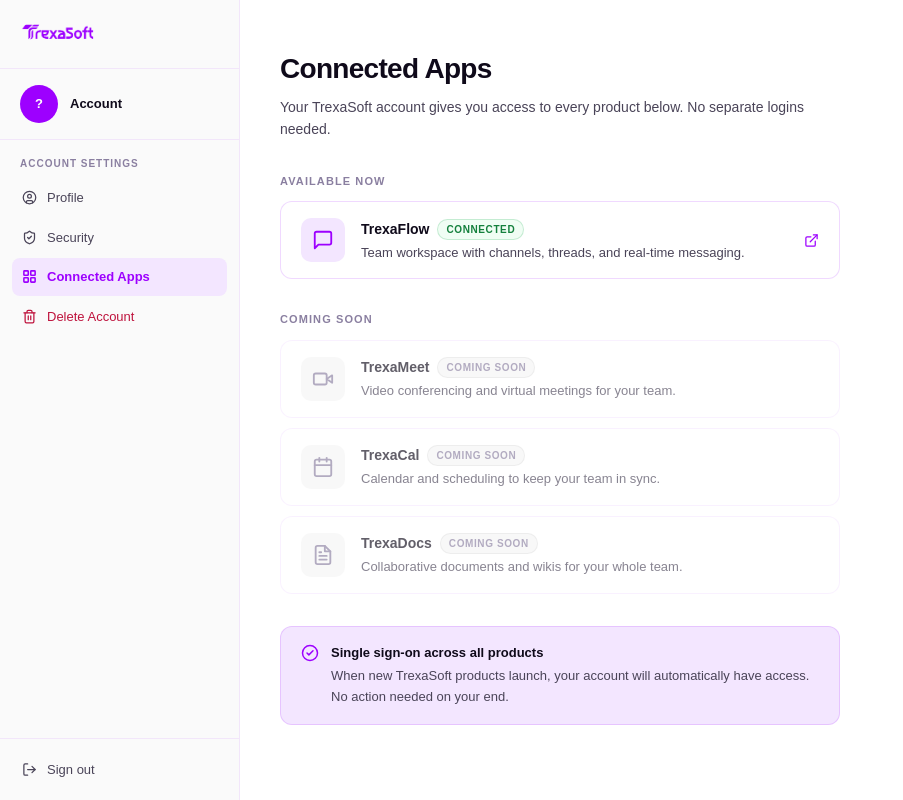
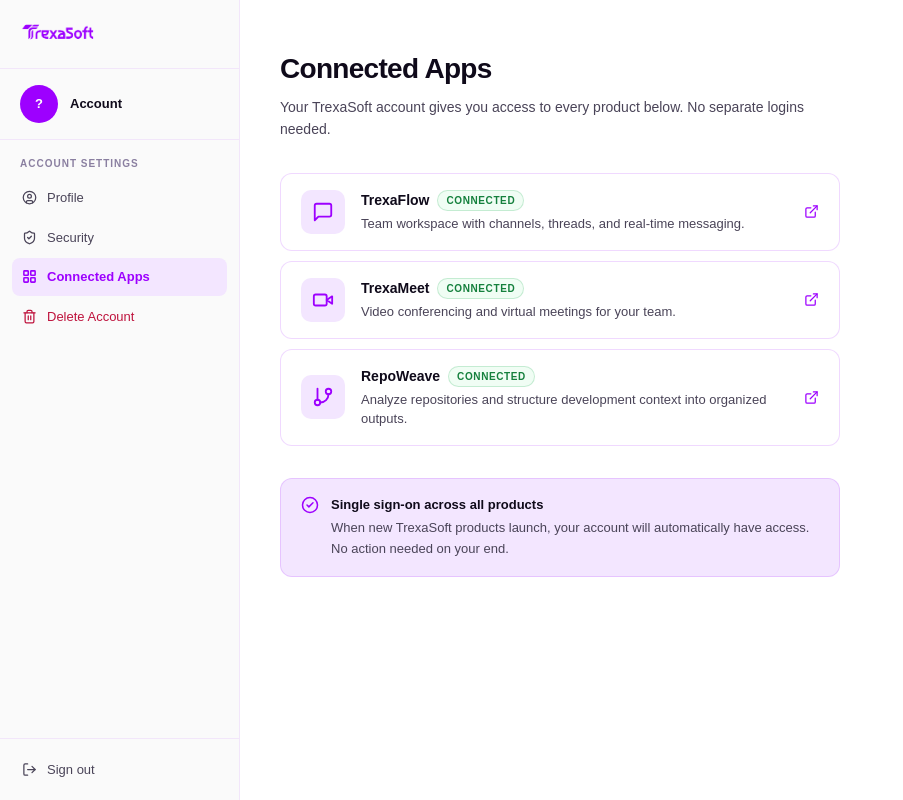
Before and after one commit to trexasoft-in/TrexaSoft, a Next.js app: page /account/apps in a window 1280 px wide. Shown: the whole page, without its empty margins (0-903 px from the left). Built offline with nearby package versions, Linux system fonts and the light colour scheme; no server answers; sample sign-in values are in the browser's storage; a web font is replaced by a local one.

Commit message:
feat: add apps dashboard page to display connected TrexaSoft products

```diff
--- a/app/account/apps/page.tsx
+++ b/app/account/apps/page.tsx
@@ -7,11 +7,11 @@ const apps = [
     id: 'trexaflow',
     name: 'TrexaFlow',
     description: 'Team workspace with channels, threads, and real-time messaging.',
-    url: 'https://trexaflow.vercel.app',
+    url: 'https://flow.trexasoft.in',
     status: 'active',
     icon: (
       <svg width="22" height="22" viewBox="0 0 24 24" fill="none" stroke="currentColor" strokeWidth="2" strokeLinecap="round" strokeLinejoin="round">
-        <path d="M21 15a2 2 0 0 1-2 2H7l-4 4V5a2 2 0 0 1 2-2h14a2 2 0 0 1 2 2z"/>
+        <path d="M21 15a2 2 0 0 1-2 2H7l-4 4V5a2 2 0 0 1 2-2h14a2 2 0 0 1 2 2z" />
       </svg>
     )
   },
@@ -19,46 +19,30 @@ const apps = [
     id: 'trexameet',
     name: 'TrexaMeet',
     description: 'Video conferencing and virtual meetings for your team.',
-    url: null,
-    status: 'coming_soon',
+    url: 'https://meet.trexasoft.in',
+    status: 'active',
     icon: (
       <svg width="22" height="22" viewBox="0 0 24 24" fill="none" stroke="currentColor" strokeWidth="2" strokeLinecap="round" strokeLinejoin="round">
-        <path d="m22 8-6 4 6 4V8z"/>
-        <rect width="14" height="12" x="2" y="6" rx="2" ry="2"/>
+        <path d="m22 8-6 4 6 4V8z" />
+        <rect width="14" height="12" x="2" y="6" rx="2" ry="2" />
       </svg>
     )
   },
   {
-    id: 'trexacal',
-    name: 'TrexaCal',
-    description: 'Calendar and scheduling to keep your team in sync.',
-    url: null,
-    status: 'coming_soon',
+    id: 'repoweave',
+    name: 'RepoWeave',
+    description: 'Analyze repositories and structure development context into organized outputs.',
+    url: 'https://repoweave.trexasoft.in',
+    status: 'active',
     icon: (
       <svg width="22" height="22" viewBox="0 0 24 24" fill="none" stroke="currentColor" strokeWidth="2" strokeLinecap="round" strokeLinejoin="round">
-        <rect width="18" height="18" x="3" y="4" rx="2" ry="2"/>
-        <line x1="16" x2="16" y1="2" y2="6"/>
-        <line x1="8" x2="8" y1="2" y2="6"/>
-        <line x1="3" x2="21" y1="10" y2="10"/>
+        <line x1="6" y1="3" x2="6" y2="15" />
+        <circle cx="18" cy="6" r="3" />
+        <circle cx="6" cy="18" r="3" />
+        <path d="M18 9a9 9 0 0 1-9 9" />
       </svg>
     )
-  },
-  {
-    id: 'trexadocs',
-    name: 'TrexaDocs',
-    description: 'Collaborative documents and wikis for your whole team.',
-    url: null,
-    status: 'coming_soon',
-    icon: (
-      <svg width="22" height="22" viewBox="0 0 24 24" fill="none" stroke="currentColor" strokeWidth="2" strokeLinecap="round" strokeLinejoin="round">
-        <path d="M14 2H6a2 2 0 0 0-2 2v16a2 2 0 0 0 2 2h12a2 2 0 0 0 2-2V8z"/>
-        <polyline points="14 2 14 8 20 8"/>
-        <line x1="16" x2="8" y1="13" y2="13"/>
-        <line x1="16" x2="8" y1="17" y2="17"/>
-        <polyline points="10 9 9 9 8 9"/>
-      </svg>
-    )
-  },
+  }
 ]
 
 export default function AppsPage() {
@@ -79,34 +63,11 @@ export default function AppsPage() {
         </p>
       </div>
 
-      {/* ACTIVE APPS */}
-      <div style={{ marginBottom: '32px' }}>
-        <p style={{
-          fontSize: '11px', fontWeight: 700, letterSpacing: '0.1em',
-          textTransform: 'uppercase', color: '#8a7fa0', marginBottom: '12px'
-        }}>
-          Available now
-        </p>
-        <div style={{ display: 'flex', flexDirection: 'column', gap: '10px' }}>
-          {apps.filter(a => a.status === 'active').map(app => (
-            <AppCard key={app.id} app={app} />
-          ))}
-        </div>
-      </div>
-
-      {/* COMING SOON */}
-      <div>
-        <p style={{
-          fontSize: '11px', fontWeight: 700, letterSpacing: '0.1em',
-          textTransform: 'uppercase', color: '#8a7fa0', marginBottom: '12px'
-        }}>
-          Coming soon
-        </p>
-        <div style={{ display: 'flex', flexDirection: 'column', gap: '10px' }}>
-          {apps.filter(a => a.status === 'coming_soon').map(app => (
-            <AppCard key={app.id} app={app} />
-          ))}
-        </div>
+      {/* ALL APPS */}
+      <div style={{ display: 'flex', flexDirection: 'column', gap: '10px' }}>
+        {apps.map(app => (
+          <AppCard key={app.id} app={app} />
+        ))}
       </div>
 
       {/* INFO BANNER */}
```
